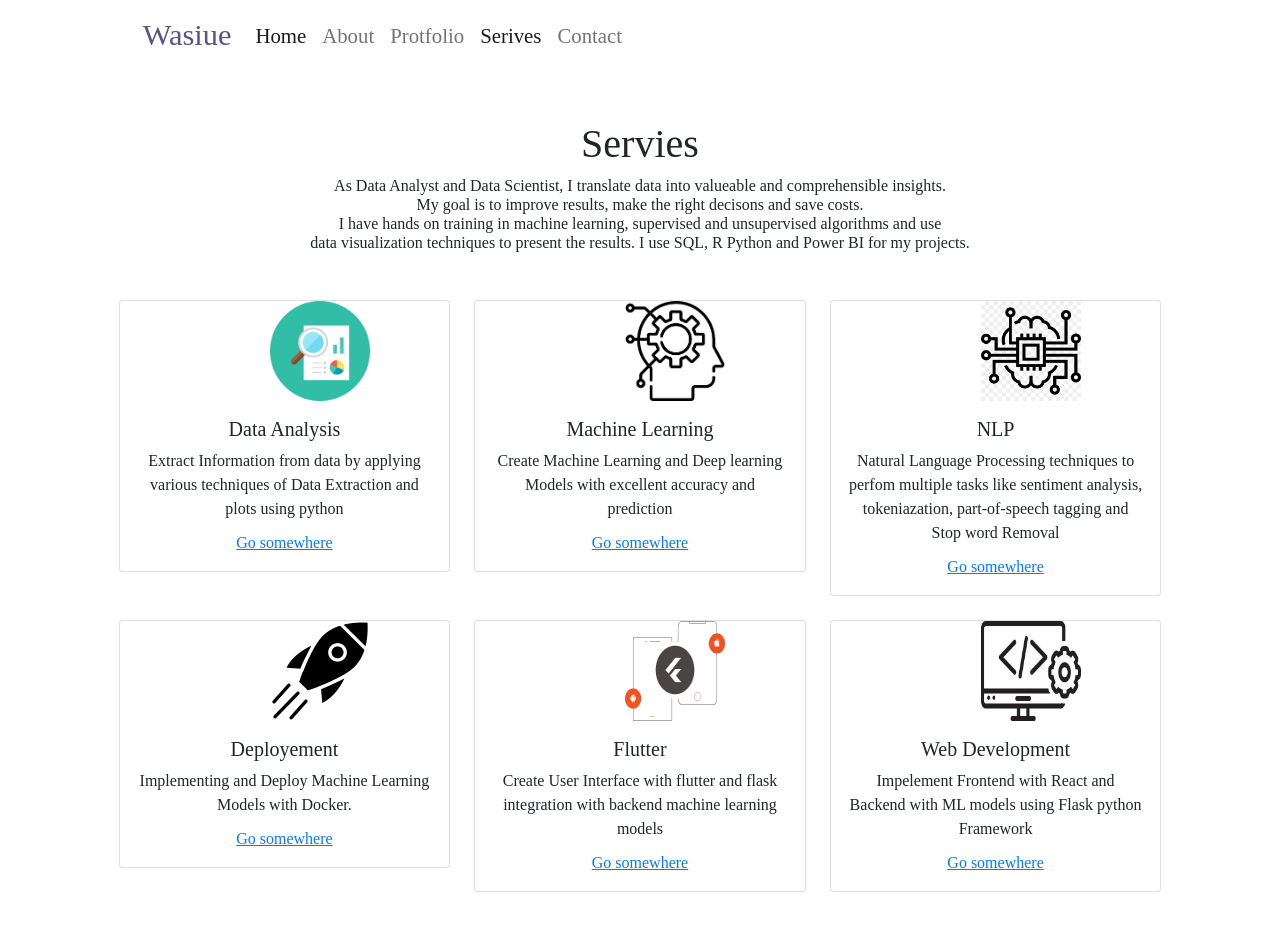
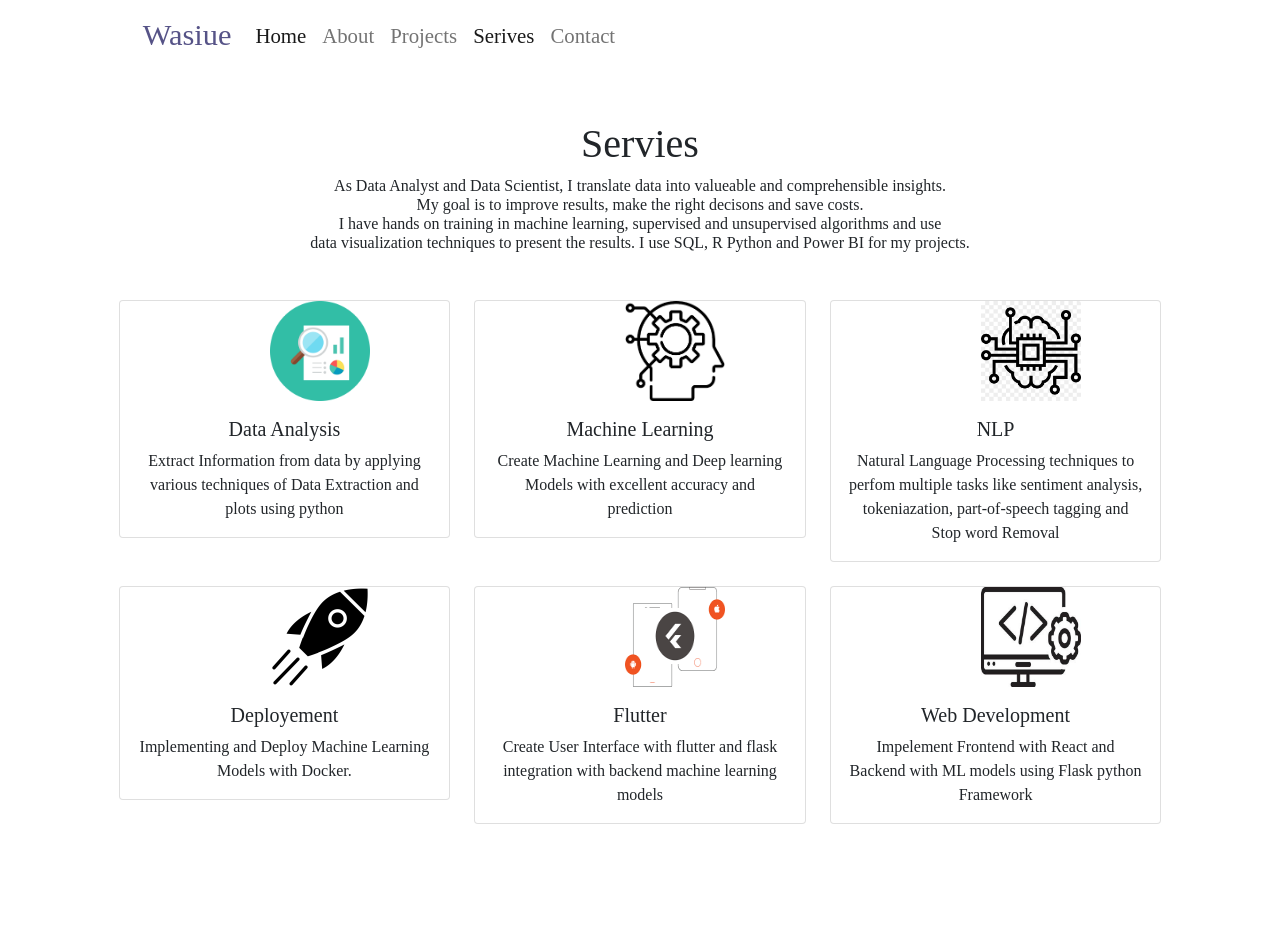
Before and after one commit to Wasiue03/portfolio, a React (Create React App) app: page /service in a window 1280 px wide. Shown: the top 930 px of the page. After the commit the page ends 872 px from the top, so only its background shows below. Built offline with nearby package versions, Linux system fonts and the light colour scheme.

Commit message:
portfoilio is ready

```diff
--- a/src/App.jsx
+++ b/src/App.jsx
@@ -6,7 +6,8 @@ import Contact from './Contact';
 import { Route, Routes, redirect } from "react-router-dom";
 import "../node_modules/bootstrap/dist/css/bootstrap.min.css"
 import Navbar from "./Navbar";
-import Portfolio from "./Portfolio";
+import Portfolio from "./Projects";
+import Projects from "./Projects";
 
 const App = () => {
   return (
@@ -17,7 +18,7 @@ const App = () => {
         <Route exact path="/about" Component={About}/>
         <Route exact path="/service" Component={Service}/>
         <Route exact path="/contact" Component={Contact}/>
-        <Route exact path="/portfolio" Component={Portfolio}/>
+        <Route exact path="/projects" Component={Projects}/>
 
       </Routes>
     </>
--- a/src/Card.jsx
+++ b/src/Card.jsx
@@ -19,9 +19,7 @@ const Card = () => {
               Extract Information from data by applying various techniques
               of Data Extraction and plots using python
             </p>
-            <NavLink to="#" class="btn btn-primary">
-              Go somewhere
-            </NavLink>
+
           </div>
         </div>
       </div>
@@ -34,9 +32,7 @@ const Card = () => {
               Create Machine Learning and Deep learning Models with excellent
               accuracy and prediction
             </p>
-            <NavLink to="#" class="btn btn-primary">
-              Go somewhere
-            </NavLink>
+
           </div>
         </div>
       </div>
@@ -49,9 +45,7 @@ const Card = () => {
               Natural Language Processing techniques to perfom multiple tasks
               like sentiment analysis, tokeniazation, part-of-speech tagging and Stop word Removal
             </p>
-            <NavLink to="#" class="btn btn-primary">
-              Go somewhere
-            </NavLink>
+
           </div>
         </div>
       </div>
@@ -63,9 +57,7 @@ const Card = () => {
             <p class="card-text">
               Implementing and Deploy Machine Learning Models with Docker.
             </p>
-            <NavLink to="#" class="btn btn-primary">
-              Go somewhere
-            </NavLink>
+
           </div>
         </div>
       </div>
@@ -78,9 +70,7 @@ const Card = () => {
               Create User Interface with flutter and flask integration with backend
               machine learning models
             </p>
-            <NavLink to="#" class="btn btn-primary">
-              Go somewhere
-            </NavLink>
+
           </div>
         </div>
       </div>
@@ -93,9 +83,7 @@ const Card = () => {
               Impelement Frontend with React and Backend with ML models using Flask python
               Framework
             </p>
-            <NavLink to="#" class="btn btn-primary">
-              Go somewhere
-            </NavLink>
+
           </div>
         </div>
       </div>
--- a/src/Common.jsx
+++ b/src/Common.jsx
@@ -13,7 +13,7 @@ const Common = (props) => {
                 <div className="col-md-6 pt-5 pt-lg-0 order-2 order-lg-1 d-flex justify-content-center flex-column">
                   <h1>
                     {props.name}
-                    <strong className="brand-name"> Wasiue</strong>
+                    <strong className="brand-name"> <br />Abdul Wasiue</strong>
                   </h1>
                   <h2 className="my-3">
                     We are the team of talented scientists
--- a/src/Contact.jsx
+++ b/src/Contact.jsx
@@ -8,19 +8,19 @@ const ContactInfo = () => {
     <div className="contact-info">
       <h2>Contact Information</h2>
       <p>
-        <FontAwesomeIcon icon={faEnvelope} /> Email: your-email@example.com
+        <FontAwesomeIcon icon={faEnvelope} /> Email:  <a href="">abdulwasiueunk@gmail.com</a>
       </p>
       <p>
         <FontAwesomeIcon icon={faGithub} /> GitHub: <a href="https://github.com/Wasiue03" target="_blank" rel="noopener noreferrer">github.com</a>
       </p>
       <p>
-        <FontAwesomeIcon icon={faLinkedin} /> LinkedIn: <a href="https://www.linkedin.com/in/your-linkedin-username" target="_blank" rel="noopener noreferrer">linkedin.com/in/your-linkedin-username</a>
+        <FontAwesomeIcon icon={faLinkedin} /> LinkedIn: <a href="https://www.linkedin.com/in/abdul-wasiue/" target="_blank" rel="noopener noreferrer">linkedin.com</a>
       </p>
       <p>
-        <FontAwesomeIcon icon={faFacebook} /> Facebook: <a href="https://www.facebook.com/your-facebook-username" target="_blank" rel="noopener noreferrer">facebook.com/your-facebook-username</a>
+        <FontAwesomeIcon icon={faFacebook} /> Facebook: <a href="https://www.facebook.com/robert.channar" target="_blank" rel="noopener noreferrer">facebook.com</a>
       </p>
       <p>
-        <FontAwesomeIcon icon={faInstagram} /> Instagram: <a href="https://www.instagram.com/your-instagram-username" target="_blank" rel="noopener noreferrer">instagram.com/your-instagram-username</a>
+        <FontAwesomeIcon icon={faInstagram} /> Instagram: <a href="https://www.instagram.com/wasiue_/" target="_blank" rel="noopener noreferrer">instagram.com</a>
       </p>
     </div>
   );
--- a/src/Home.jsx
+++ b/src/Home.jsx
@@ -2,12 +2,22 @@ import React from "react";
 import web from "../src/images/home.svg";
 import { NavLink } from "react-router-dom";
 import Common from "./Common";
+import dp from '../src/images/ProfileMe.png'
 
 const HomePage = () => {
   return (
     <>
-          <Common name="Grow Your Business With " imgsrc={web} visit="/service" btnname="Get Started"/>
+          <Common name="Dedication > Passion > Obsession " imgsrc={dp} visit="/service" btnname="Get Started"/>
+
+
+
+
+{/* Education, Experience, and Skills sections can be added here */}
+
+
+      {/* Education, Experience, and Skills sections can be added here */}
     </>
   );
 };
+
 export default HomePage;
--- a/src/Navbar.jsx
+++ b/src/Navbar.jsx
@@ -55,9 +55,9 @@ const Navbar = () => {
                         exact
 
                         className="nav-link"
-                        to="/portfolio"
+                        to="/projects"
                       >
-                        Protfolio
+                        Projects
                       </NavLink>
                     </li>
 
--- a/src/Portfolio.jsx
+++ b/src/Projects.jsx
@@ -4,7 +4,7 @@ import twee from '../src/images/tweets.png';
 import stat from '../src/images/stat.jpg';
 import Analysis from '../src/images/Analysis.png';
 
-const Portfolio = () => {
+const Projects = () => {
   return (
     <>
       <div className="header">
@@ -111,4 +111,4 @@ const Portfolio = () => {
   );
 };
 
-export default Portfolio;
+export default Projects;
```
Also changed, not shown: src/images/ProfileMe.png (added).
